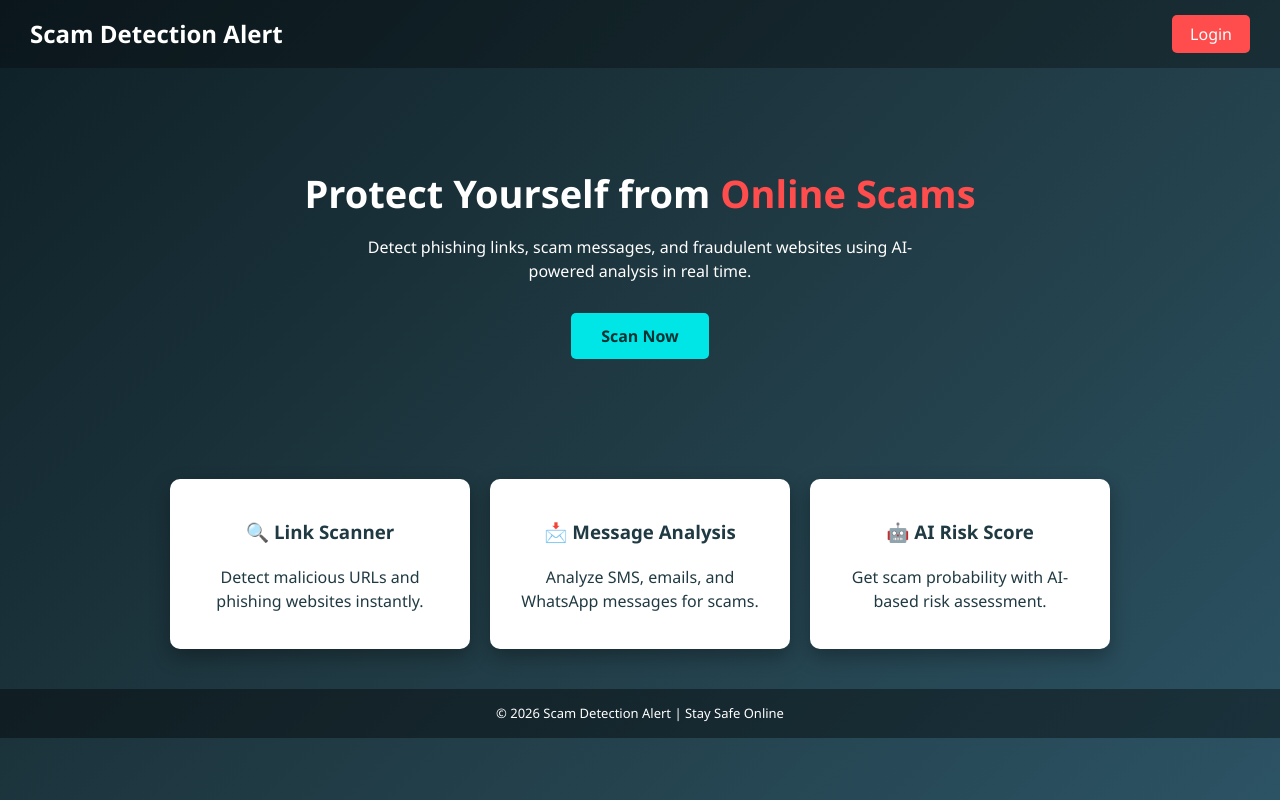
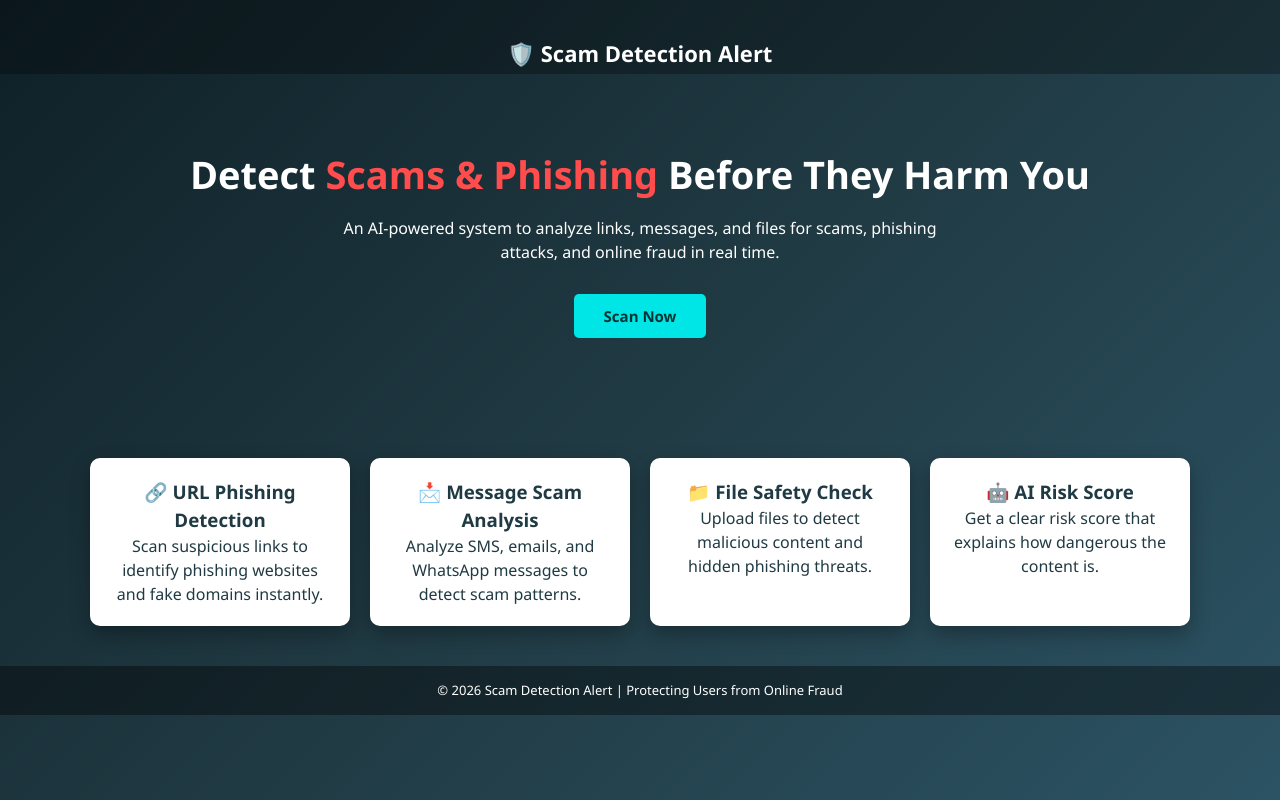
Before and after one commit to PALAK2305/phishing-scam-detection-ai, a React (Vite) app in the folder Frontend/: page / in a window 1280 px wide. Built offline with nearby package versions, Linux system fonts and the light colour scheme.

Commit message:
Update Home.jsx

```diff
--- a/Frontend/src/Pages/Home.jsx
+++ b/Frontend/src/Pages/Home.jsx
@@ -1,120 +1,65 @@
 import React from "react";
+import "./App.css";
 
-export default function App() {
+const Home = () => {
   return (
-    <div style={styles.container}>
+    <>
       {/* Navbar */}
-      <div style={styles.navbar}>
-        <h2 style={styles.logo}>Scam Detection Alert</h2>
-        <button style={styles.loginBtn}>Login</button>
+      <div className="navbar">
+        <div className="logo">🛡️ Scam Detection Alert</div>
       </div>
 
       {/* Hero Section */}
-      <div style={styles.hero}>
-        <h1 style={styles.heading}>
-          Protect Yourself from <span style={{ color: "#ff4d4d" }}>Online Scams</span>
+      <div className="hero">
+        <h1>
+          Detect <span style={{ color: "#ff4d4d" }}>Scams & Phishing</span> Before
+          They Harm You
         </h1>
-        <p style={styles.text}>
-          Detect phishing links, scam messages, and fraudulent websites using
-          AI-powered analysis in real time.
+        <p>
+          An AI-powered system to analyze links, messages, and files for scams,
+          phishing attacks, and online fraud in real time.
         </p>
-        <button style={styles.scanBtn}>Scan Now</button>
+        <button className="btn-scan">Scan Now</button>
       </div>
 
-      {/* Features Section */}
-      <div style={styles.features}>
-        <div style={styles.card}>
-          <h3>🔍 Link Scanner</h3>
-          <p>Detect malicious URLs and phishing websites instantly.</p>
+      {/* Features */}
+      <div className="features">
+        <div className="feature-card">
+          <h3>🔗 URL Phishing Detection</h3>
+          <p>
+            Scan suspicious links to identify phishing websites and fake domains
+            instantly.
+          </p>
         </div>
 
-        <div style={styles.card}>
-          <h3>📩 Message Analysis</h3>
-          <p>Analyze SMS, emails, and WhatsApp messages for scams.</p>
+        <div className="feature-card">
+          <h3>📩 Message Scam Analysis</h3>
+          <p>
+            Analyze SMS, emails, and WhatsApp messages to detect scam patterns.
+          </p>
         </div>
 
-        <div style={styles.card}>
+        <div className="feature-card">
+          <h3>📁 File Safety Check</h3>
+          <p>
+            Upload files to detect malicious content and hidden phishing threats.
+          </p>
+        </div>
+
+        <div className="feature-card">
           <h3>🤖 AI Risk Score</h3>
-          <p>Get scam probability with AI-based risk assessment.</p>
+          <p>
+            Get a clear risk score that explains how dangerous the content is.
+          </p>
         </div>
       </div>
 
       {/* Footer */}
-      <div style={styles.footer}>
-        © 2026 Scam Detection Alert | Stay Safe Online
+      <div className="footer">
+        © 2026 Scam Detection Alert | Protecting Users from Online Fraud
       </div>
-    </div>
+    </>
   );
-}
+};
 
-const styles = {
-  container: {
-    fontFamily: "Segoe UI, sans-serif",
-    minHeight: "100vh",
-    background: "linear-gradient(135deg, #0f2027, #203a43, #2c5364)",
-    color: "white"
-  },
-  navbar: {
-    display: "flex",
-    justifyContent: "space-between",
-    padding: "15px 30px",
-    alignItems: "center",
-    background: "rgba(0,0,0,0.3)"
-  },
-  logo: {
-    margin: 0
-  },
-  loginBtn: {
-    padding: "8px 18px",
-    borderRadius: "5px",
-    border: "none",
-    background: "#ff4d4d",
-    color: "white",
-    cursor: "pointer"
-  },
-  hero: {
-    textAlign: "center",
-    padding: "80px 20px"
-  },
-  heading: {
-    fontSize: "38px",
-    marginBottom: "20px"
-  },
-  text: {
-    fontSize: "16px",
-    maxWidth: "600px",
-    margin: "0 auto 30px"
-  },
-  scanBtn: {
-    padding: "12px 30px",
-    fontSize: "16px",
-    border: "none",
-    borderRadius: "5px",
-    background: "#00e6e6",
-    color: "#003333",
-    cursor: "pointer",
-    fontWeight: "bold"
-  },
-  features: {
-    display: "flex",
-    justifyContent: "center",
-    gap: "20px",
-    padding: "40px 20px",
-    flexWrap: "wrap"
-  },
-  card: {
-    background: "white",
-    color: "#203a43",
-    padding: "20px",
-    borderRadius: "10px",
-    width: "260px",
-    textAlign: "center",
-    boxShadow: "0 8px 20px rgba(0,0,0,0.3)"
-  },
-  footer: {
-    textAlign: "center",
-    padding: "15px",
-    fontSize: "13px",
-    background: "rgba(0,0,0,0.4)"
-  }
-};
+export default Home;
```
